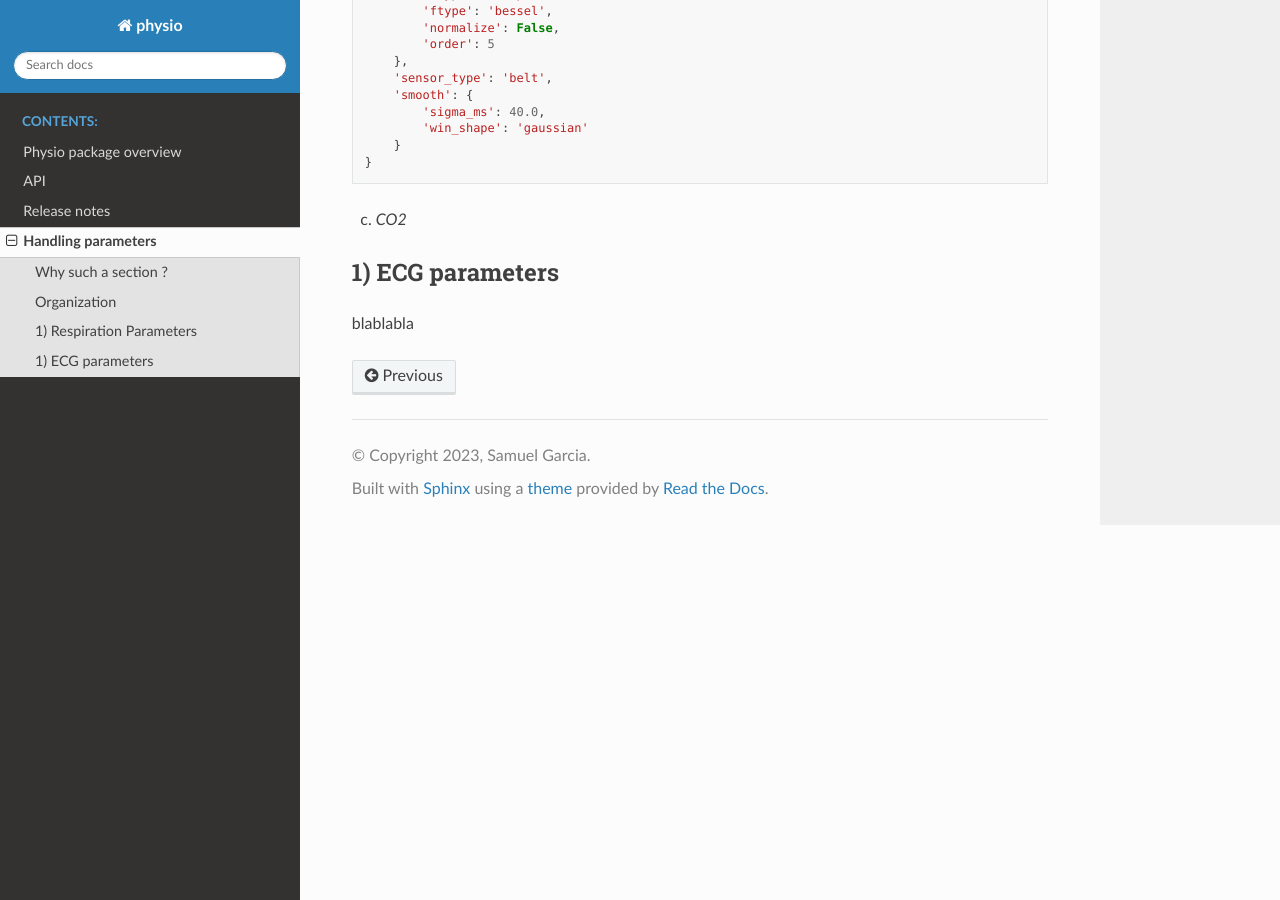
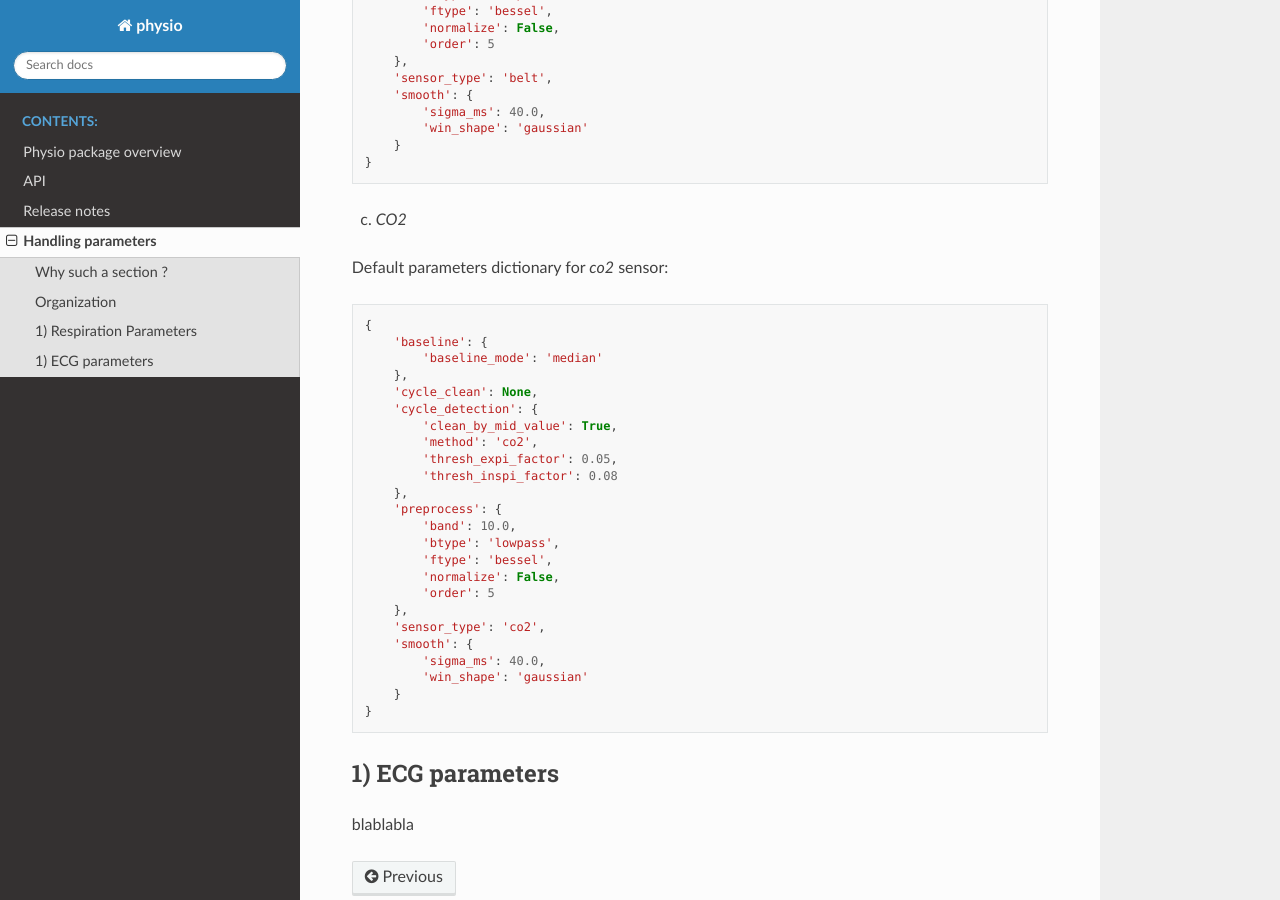
Before and after one commit to samuelgarcia/physio, a Sphinx documentation site: the page built from doc/handling_parameters.rst, in a window 1280 px wide and 900 px high, scrolled down 4145 px. Built offline with Sphinx 7.4.7 and the Read the Docs theme 3.1.0, drawn with Linux system fonts in a browser that asks for light colours.

Commit message:
add co2 params printed

```diff
--- a/doc/handling_parameters.rst
+++ b/doc/handling_parameters.rst
@@ -165,6 +165,35 @@ Default parameters dictionary for `belt` sensor:
 
 c. `CO2`
 
+Default parameters dictionary for `co2` sensor:
+
+::
+
+   {
+       'baseline': {
+           'baseline_mode': 'median'
+       },
+       'cycle_clean': None,
+       'cycle_detection': {
+           'clean_by_mid_value': True,
+           'method': 'co2',
+           'thresh_expi_factor': 0.05,
+           'thresh_inspi_factor': 0.08
+       },
+       'preprocess': {
+           'band': 10.0,
+           'btype': 'lowpass',
+           'ftype': 'bessel',
+           'normalize': False,
+           'order': 5
+       },
+       'sensor_type': 'co2',
+       'smooth': {
+           'sigma_ms': 40.0,
+           'win_shape': 'gaussian'
+       }
+   }
+
 
 1) ECG parameters
 -------------------------
```
